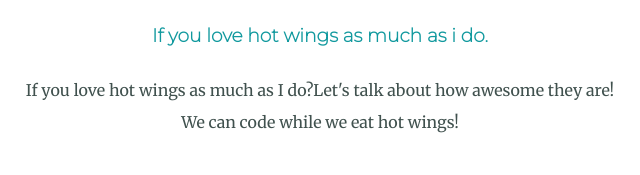
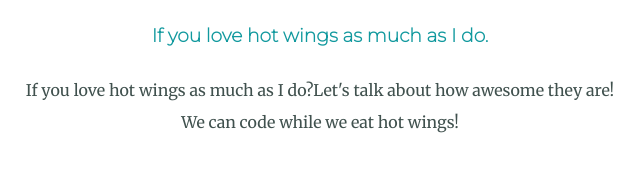
Before and after one commit to hasnains11/myCV, a plain HTML site: page index.html in a window 1280 px wide. Shown: the part 1926-2101 px from the top of the page, 320-960 px from the left. Drawn offline with Linux system fonts and the light colour scheme.

Commit message:
Update index.html

```diff
--- a/index.html
+++ b/index.html
@@ -52,7 +52,7 @@
             <hr>
             <div class="contact-me">
               <h2>Get In Touch</h2>
-              <h3>If you love hot wings as much as i do.</h3>
+              <h3>If you love hot wings as much as I do.</h3>
               <p class="contact-desc">If you love hot wings as much as I do?Let's talk about how awesome they are!<br>
               We can code while we eat hot wings!</p>
 
```
